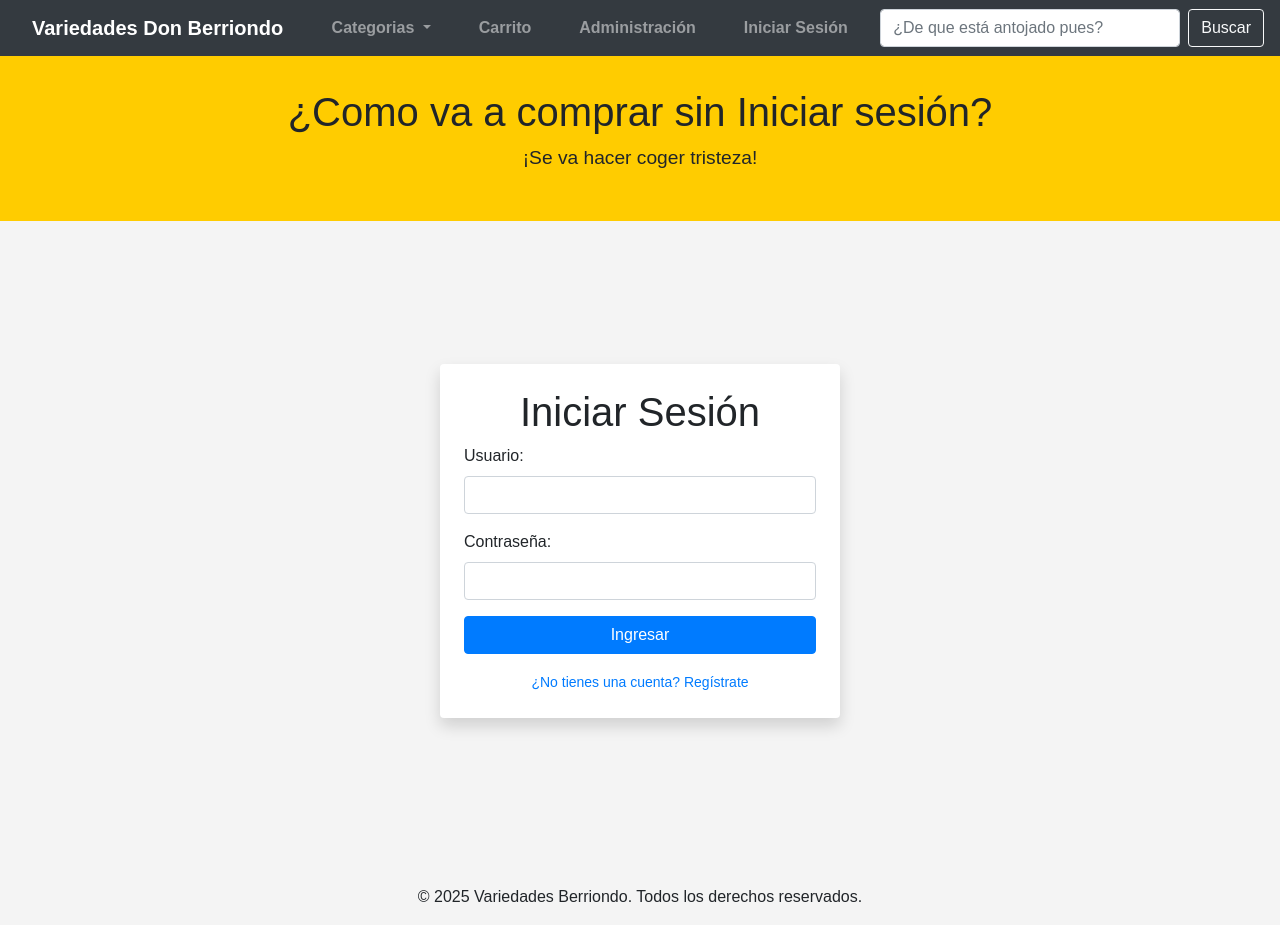
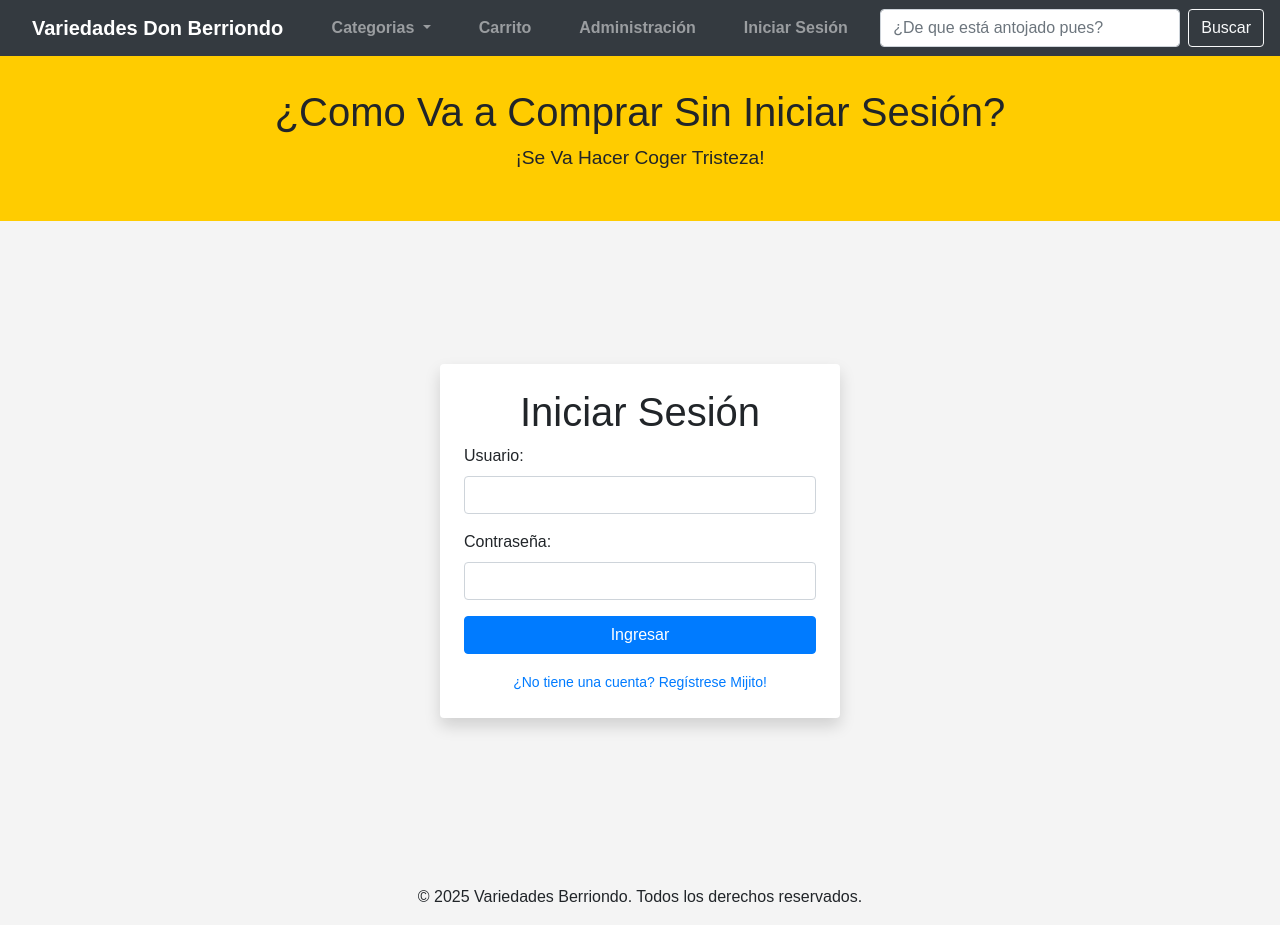
Before and after one commit to Miramirez22/Variedades_Berriondo, a Python web app: template src/resources/templates/login.html in a window 1280 px wide. Run offline with Jinja, Linux system fonts and the light colour scheme; the template is opened without the code that fills it, so the values that code supplies are empty.

Commit message:
Update login.html

```diff
--- a/src/resources/templates/login.html
+++ b/src/resources/templates/login.html
@@ -23,8 +23,8 @@
     <div id="navbar-placeholder"></div>
     <header class="header">
         <div>
-            <h1>¿Como va a comprar sin Iniciar sesión?</h1>
-            <p>¡Se va hacer coger tristeza!</p>
+            <h1>¿Como Va a Comprar Sin Iniciar Sesión?</h1>
+            <p>¡Se Va Hacer Coger Tristeza!</p>
         </div>
     </header>
     <main class="d-flex justify-content-center align-items-center" style="height: 80vh;">
@@ -41,7 +41,7 @@
                 </div>
                 <button type="submit" class="btn btn-primary btn-block">Ingresar</button>
                 <div class="text-center mt-3">
-                    <a href="signup.html" class="small">¿No tienes una cuenta? Regístrate</a>
+                    <a href="signup.html" class="small">¿No tiene una cuenta? Regístrese Mijito!</a>
                 </div>
             </form>
         </section>
```
